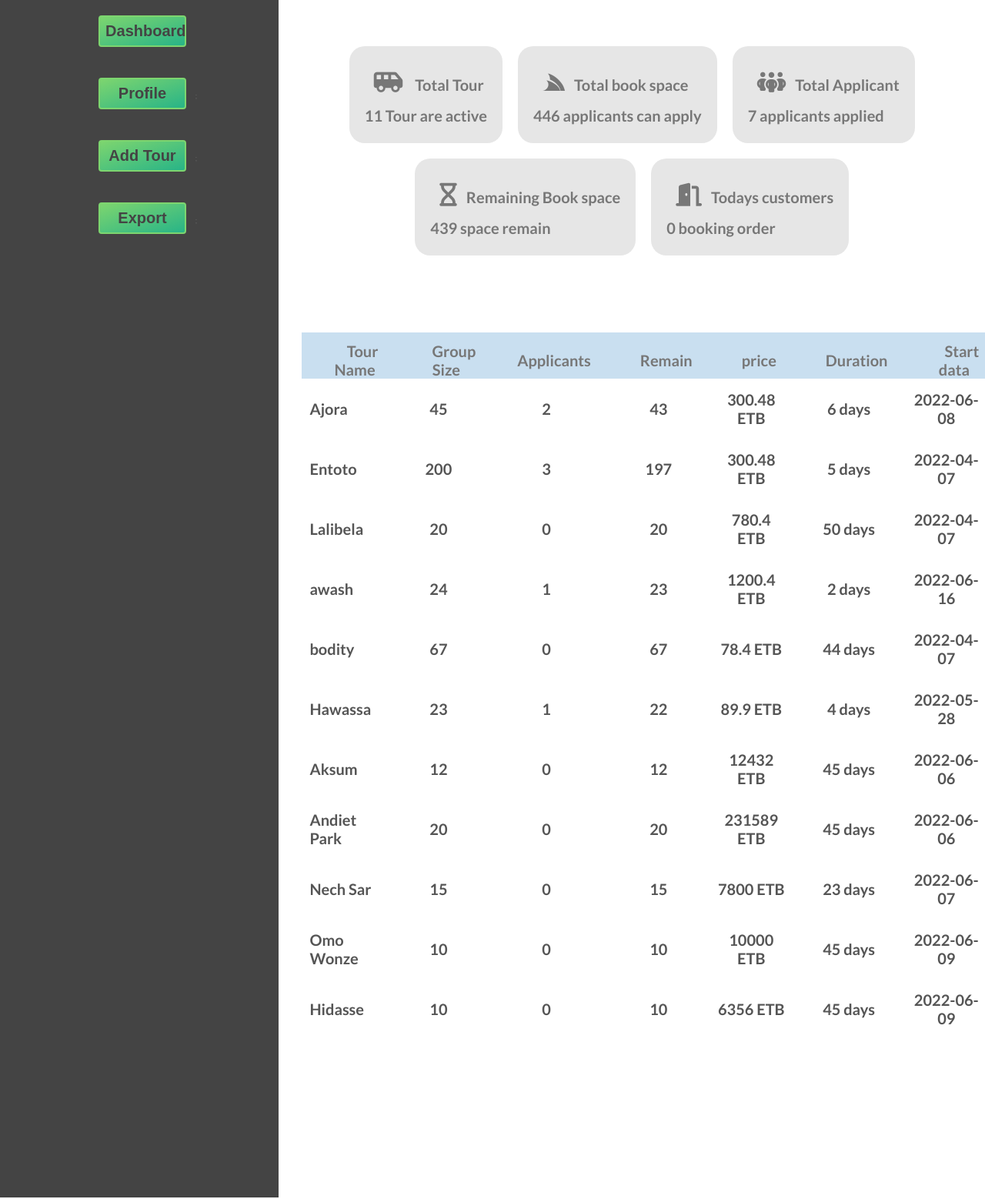
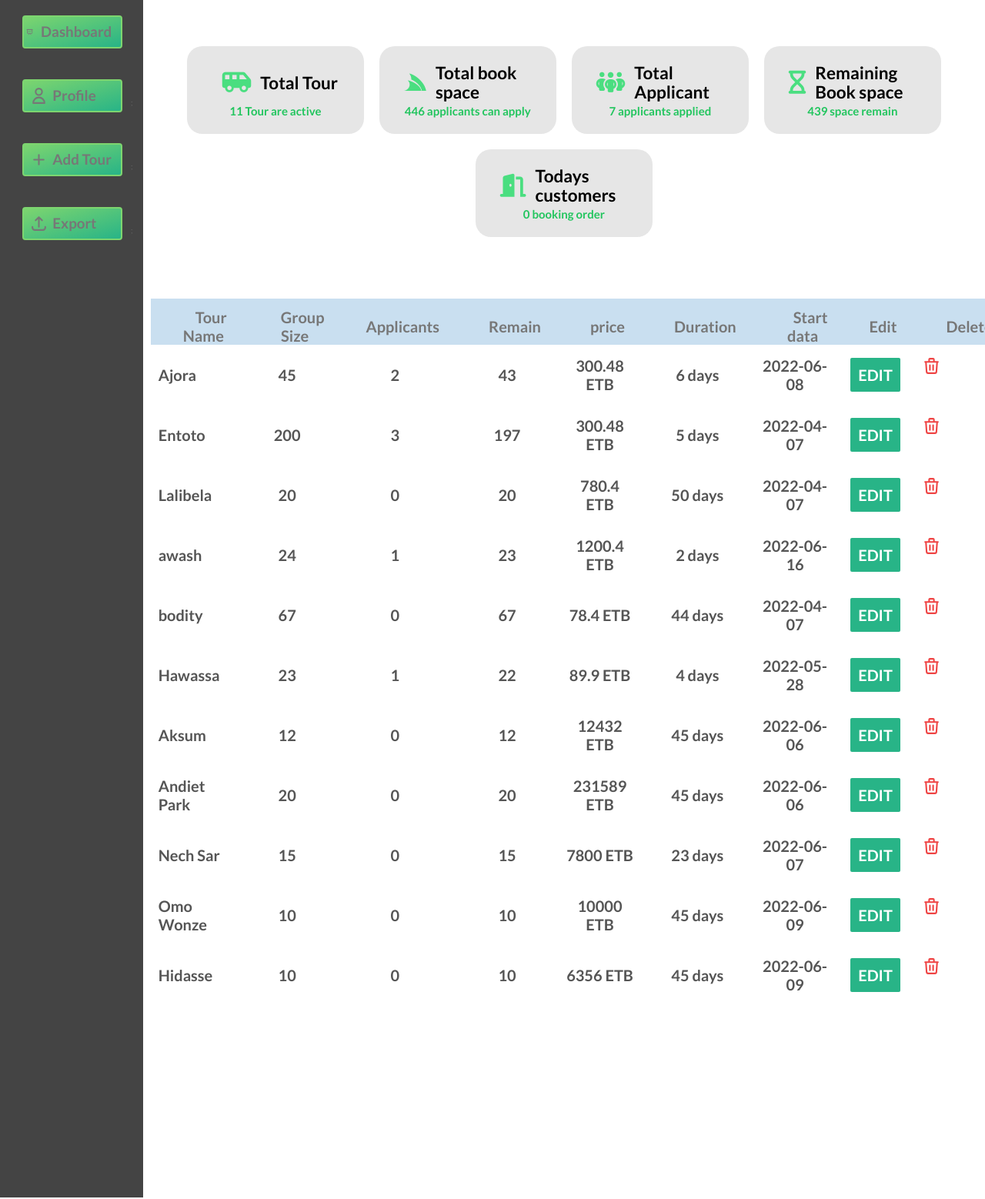
Before and after one commit to guzoTour/guzo, a PHP site: page /guzo/view/admin/adminProfile.php in a window 1280 px wide. Shown: the part 80-1638 px from the top of the page at 77% size. Run offline with PHP 8.4, Linux system fonts and the light colour scheme; a user stored in the database is signed in; data comes from the database, SQL or seed files in the repository; some libraries are stand-ins or nearby versions.

Commit message:
admin dashboard work

```diff
--- a/view/admin/adminProfile.php
+++ b/view/admin/adminProfile.php
@@ -128,7 +128,20 @@
     <link rel="stylesheet" href="../../css/adminStyle.css" />
     <link rel="stylesheet" href="../../css/rate_style.css" />
     <link rel="shortcut icon" type="image/png" href="../../multimedia/img/favicon.png" />
-
+    <link rel="stylesheet" href="https://cdnjs.cloudflare.com/ajax/libs/font-awesome/6.1.1/css/all.min.css" integrity="sha512-KfkfwYDsLkIlwQp6LFnl8zNdLGxu9YAA1QvwINks4PhcElQSvqcyVLLD9aMhXd13uQjoXtEKNosOWaZqXgel0g==" crossorigin="anonymous" referrerpolicy="no-referrer" />
+    <script src="https://cdn.tailwindcss.com"></script>
+    <script src="https://cdn.tailwindcss.com?plugins=forms,typography,aspect-ratio,line-clamp"></script>
+    <script>
+    tailwind.config = {
+      theme: {
+        extend: {
+          colors: {
+            clifford: '#da373d',
+          }
+        }
+      }
+    }
+  </script>
 
 
     <title>Guzo Tour</title>
@@ -165,29 +178,45 @@
  </header>
 
 
-  <div class="mainProfile">
+  <div class="mainProfile ">
 
 
-    <div class="profileImg">
-  <div class="leftD">
+    <div class="profileImg w-[21rem] ">
+  <div class=" ">
 
 
-    <ul>
+    <ul class = 'flex flex-col '>
       <li>
-        <button class="upload disablers" id="goto-edit-profile"><a href="#">Dashboard</a></button>
+        <button class="upload disablers pl-1" id="goto-edit-profile"><a href="#" class = 'flex  gap-x-2 items-center text-3xl'>
+        <svg xmlns="http://www.w3.org/2000/svg" class="h-10 w-10" fill="none" viewBox="0 0 24 24" stroke="currentColor" stroke-width="2">
+          <path stroke-linecap="round" stroke-linejoin="round" d="M7 12l3-3 3 3 4-4M8 21l4-4 4 4M3 4h18M4 4h16v12a1 1 0 01-1 1H5a1 1 0 01-1-1V4z" />
+        </svg>
+        <span class ='pl-2 pr-2'>Dashboard</span></a></button>
       </li>
       <li>
 
-        <button class="upload rbtn disablers" id="goto-edit-profile"><a href="#">Profile</a></button>;
+        <button class="upload  disablers" id="goto-edit-profile"><a href="#" class = 'flex  gap-x-2 items-center text-3xl'>
+        <svg xmlns="http://www.w3.org/2000/svg" class="h-10 w-10" fill="none" viewBox="0 0 24 24" stroke="currentColor" stroke-width="2">
+        <path stroke-linecap="round" stroke-linejoin="round" d="M16 7a4 4 0 11-8 0 4 4 0 018 0zM12 14a7 7 0 00-7 7h14a7 7 0 00-7-7z" />
+      </svg>
+        Profile</a></button>;
       </li>
 
        <li>
 
-        <button class="upload disablers" id="goto-edit-profile"><a href="./addTour.php">Add Tour</a></button>;
+        <button class="upload disablers" id="goto-edit-profile"><a href="./addTour.php" class = 'flex  gap-x-2 items-center text-3xl'>
+        <svg xmlns="http://www.w3.org/2000/svg" class="h-10 w-10 " fill="none" viewBox="0 0 24 24" stroke="currentColor" stroke-width="2">
+          <path stroke-linecap="round" stroke-linejoin="round" d="M12 6v6m0 0v6m0-6h6m-6 0H6" />
+        </svg>
+        Add Tour</a></button>;
       </li>
       <li>
 
-        <button class="upload disablers" id="goto-edit-profile"><a href="../../utils/exportTours.php">Export </a></button>;
+        <button class="upload disablers" id="goto-edit-profile"><a href="../../utils/exportTours.php" class = 'flex  gap-x-2 items-center text-3xl'>
+        <svg xmlns="http://www.w3.org/2000/svg" class="h-10 w-10" fill="none" viewBox="0 0 24 24" stroke="currentColor" stroke-width="2">
+        <path stroke-linecap="round" stroke-linejoin="round" d="M4 16v1a3 3 0 003 3h10a3 3 0 003-3v-1m-4-8l-4-4m0 0L8 8m4-4v12" />
+      </svg>
+        Export </a></button>;
       </li>
 
 
@@ -203,27 +232,27 @@
         <div>
     <div class="tourTotalIfo">
 
-      <div class="TotalTour">
-     <h1> <i class="fa-solid fa-van-shuttle"></i> Total Tour</h1> <h1><?php echo "$total  Tour are active";  ?></h1>
+      <div class="TotalTour flex items-center flex-col w-[230px] ">
+        <h1 class = 'text-4xl flex items-center font-bold text-black'> <i class="fa-solid fa-van-shuttle text-green-400"></i> Total Tour</h1> <h1 class = 'text-2xl text-green-500 font-semibold '><?php echo "$total  Tour are active";  ?></h1>
      </div>
 
-     <div class="Totalbookingspace">
-    <h1><i class="fa-brands fa-servicestack"></i>Total book space</h1>
-    <h1><?php echo "$totalbookspace  applicants can apply";  ?></h1>
+     <div class="TotalTour flex items-center flex-col w-[230px]">
+        <h1 class = 'text-4xl flex items-center font-bold text-black'><i class="fa-brands fa-servicestack text-green-400"></i>Total book space</h1>
+        <h1 class = 'text-2xl text-green-500 font-semibold '><?php echo "$totalbookspace  applicants can apply";  ?></h1>
      </div>
-      <div class="TotalApplicant">
-      <h1> <i class="fa-solid fa-people-group"></i>Total Applicant</h1>
-      <h1><?php echo "$count applicants applied" ?></h1>
+      <div class="TotalTour flex items-center flex-col w-[230px]">
+        <h1 class = 'text-4xl flex items-center font-bold text-black'> <i class="fa-solid fa-people-group text-green-400"></i>Total Applicant</h1>
+        <h1 class = 'text-2xl text-green-500 font-semibold '><?php echo "$count applicants applied" ?></h1>
       </div>
-       <div class="Remaining">
-      <h1><i class="fa-solid fa-hourglass"></i>Remaining Book space</h1>
-      <h1><?php $remain= $totalbookspace-$count
+       <div class="TotalTour flex items-center flex-col w-[230px]">
+          <h1 class = 'text-4xl flex items-center font-bold text-black'><i class="fa-solid fa-hourglass text-green-400"></i>Remaining Book space</h1>
+          <h1 class = 'text-2xl text-green-500 font-semibold '><?php $remain= $totalbookspace-$count
       ;  echo "$remain space remain" ?></h1>
 
       </div>
-       <div class="Todaycustomers">
-      <h1><i class="fa-solid fa-door-open"></i>Todays customers</h1>
-        <h1><?php
+       <div class="TotalTour flex items-center flex-col w-[230px]">
+        <h1 class = 'text-4xl flex items-center font-bold text-black'><i class="fa-solid fa-door-open text-green-400"></i>Todays customers</h1>
+          <h1 class = 'text-2xl text-green-500 font-semibold '><?php
       ;  echo "$countday booking order" ?></h1>
       </div>
 
@@ -241,6 +270,7 @@
         <th><span>Duration</span></th>
         <th><span>Start data</span></th>
         <th><span>Edit</span></th>
+        <th><span>Delete</span></th>
       </tr>
     </thead>
     <tbody>
@@ -275,6 +305,12 @@
         <td> $duration days</td>
         <td>$date</td>
         <td> <a class="edit" href="editTour.php?id=$tour_id">EDIT</a></td>
+        <td class = 'flex items-right flex-col'> <a class="flex items-right flex-col justify-right" href="editTour.php?id=$tour_id">
+        <svg xmlns="http://www.w3.org/2000/svg" class="h-10 w-10 text-red-500" fill="none" viewBox="0 0 24 24"
+          stroke="currentColor" stroke-width="2">
+          <path stroke-linecap="round" stroke-linejoin="round" d="M19 7l-.867 12.142A2 2 0 0116.138 21H7.862a2 2 0 01-1.995-1.858L5 7m5 4v6m4-6v6m1-10V4a1 1 0 00-1-1h-4a1 1 0 00-1 1v3M4 7h16" />
+        </svg>
+        </a></td>
       </tr>
     DDD;
 
```
